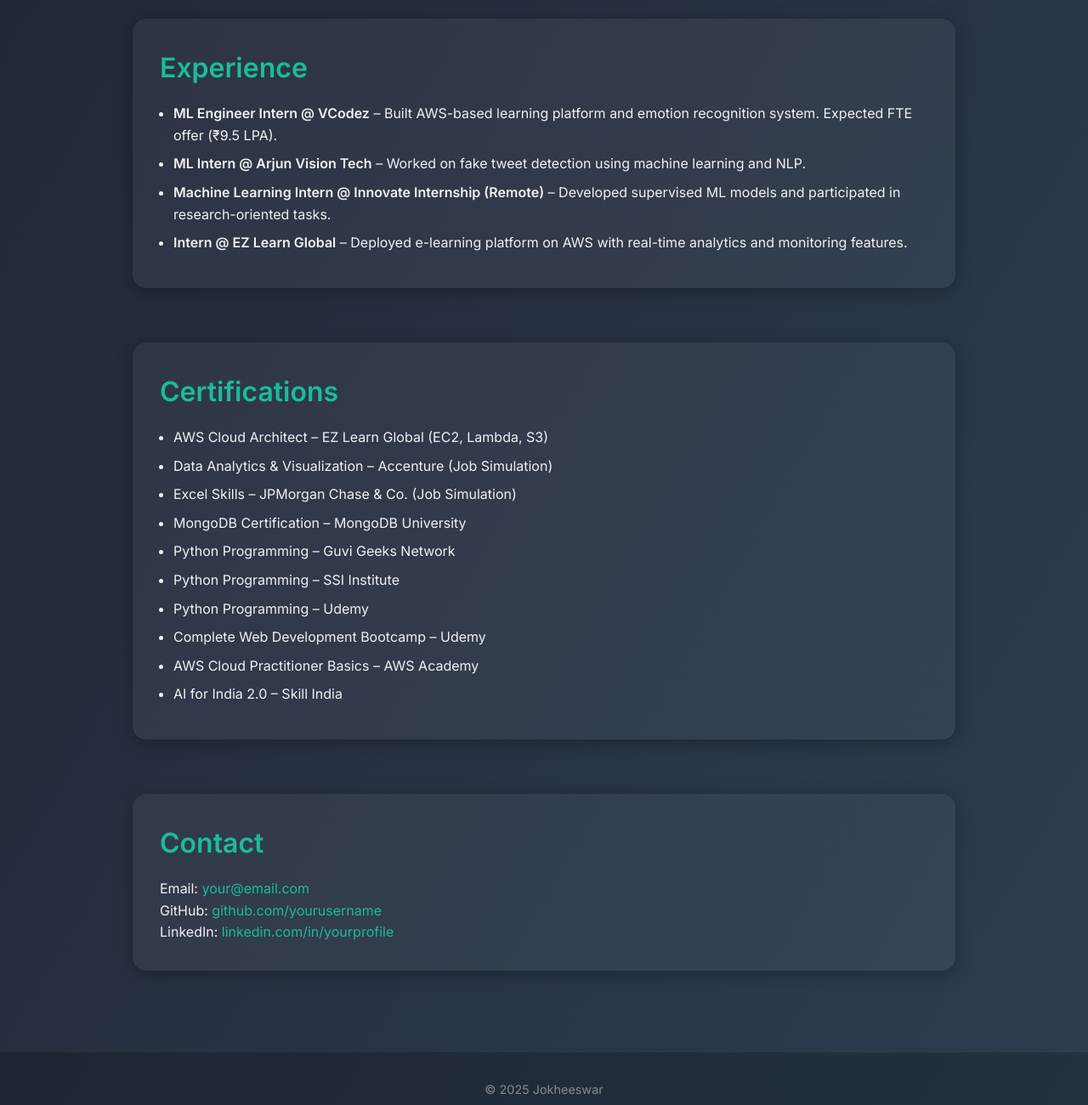
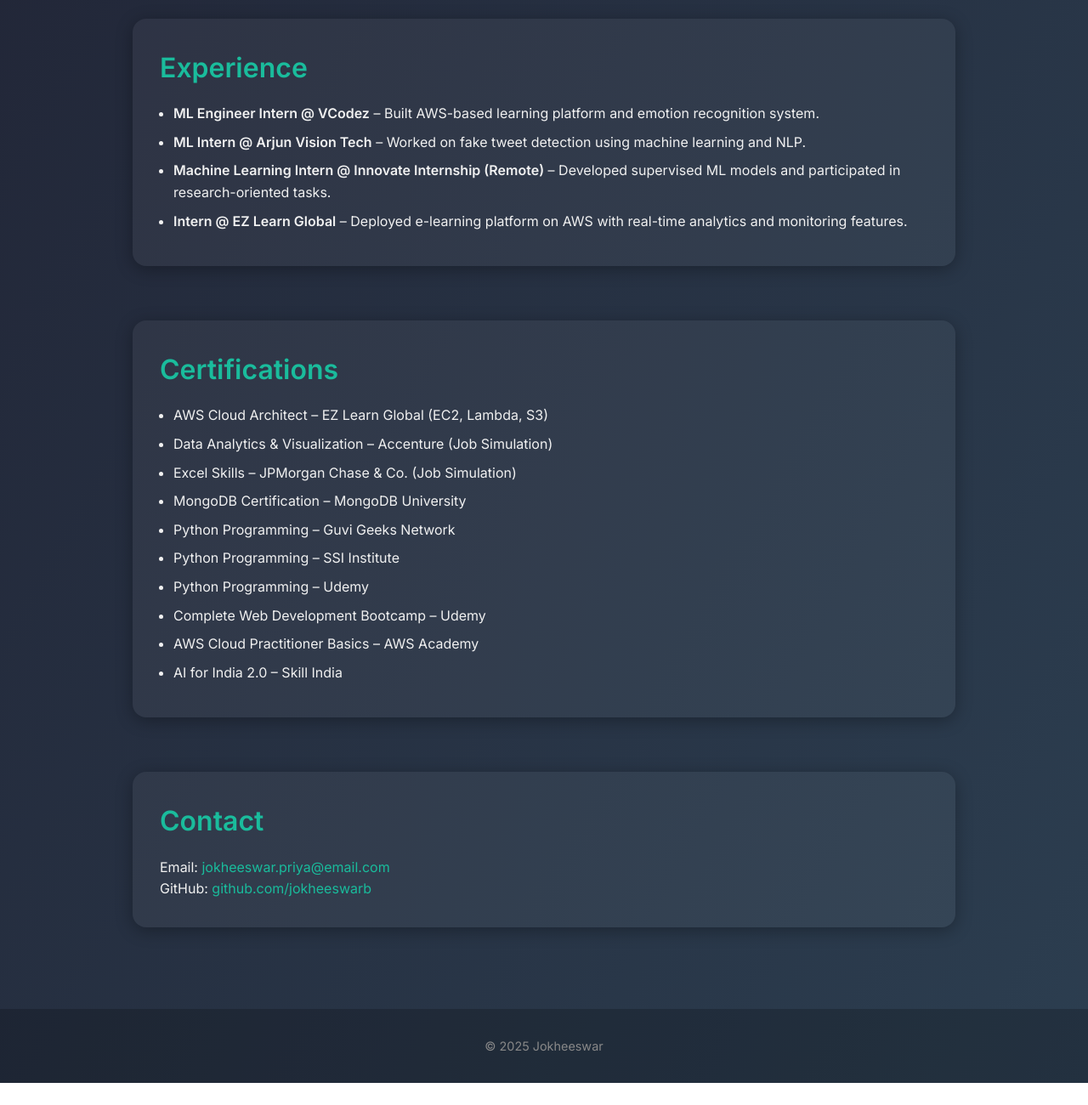
Before and after one commit to jokheeswarb/jok_port, a plain HTML site: page index.html in a window 1280 px wide. Shown: the part 1420-2720 px from the top of the page at 85% size. After the commit the page ends 2694 px from the top, so only its background shows below. Drawn offline with Linux system fonts and the light colour scheme.

Commit message:
index.html

```diff
--- a/index.html
+++ b/index.html
@@ -64,7 +64,7 @@
     <section id="experience" class="section fade-in">
       <h2>Experience</h2>
       <ul>
-        <li><strong>ML Engineer Intern @ VCodez</strong> – Built AWS-based learning platform and emotion recognition system. Expected FTE offer (₹9.5 LPA).</li>
+        <li><strong>ML Engineer Intern @ VCodez</strong> – Built AWS-based learning platform and emotion recognition system.</li>
         <li><strong>ML Intern @ Arjun Vision Tech</strong> – Worked on fake tweet detection using machine learning and NLP.</li>
         <li><strong>Machine Learning Intern @ Innovate Internship (Remote)</strong> – Developed supervised ML models and participated in research-oriented tasks.</li>
         <li><strong>Intern @ EZ Learn Global</strong> – Deployed e-learning platform on AWS with real-time analytics and monitoring features.</li>
@@ -89,9 +89,8 @@
 
     <section id="contact" class="section fade-in">
       <h2>Contact</h2>
-      <p>Email: <a href="mailto:your@email.com">your@email.com</a></p>
-      <p>GitHub: <a href="https://github.com/yourusername" target="_blank">github.com/yourusername</a></p>
-      <p>LinkedIn: <a href="https://linkedin.com/in/yourprofile" target="_blank">linkedin.com/in/yourprofile</a></p>
+      <p>Email: <a href="mailto:your@email.com">jokheeswar.priya@email.com</a></p>
+      <p>GitHub: <a href="https://github.com/yourusername" target="_blank">github.com/jokheeswarb</a></p>
     </section>
   </main>
 
```
